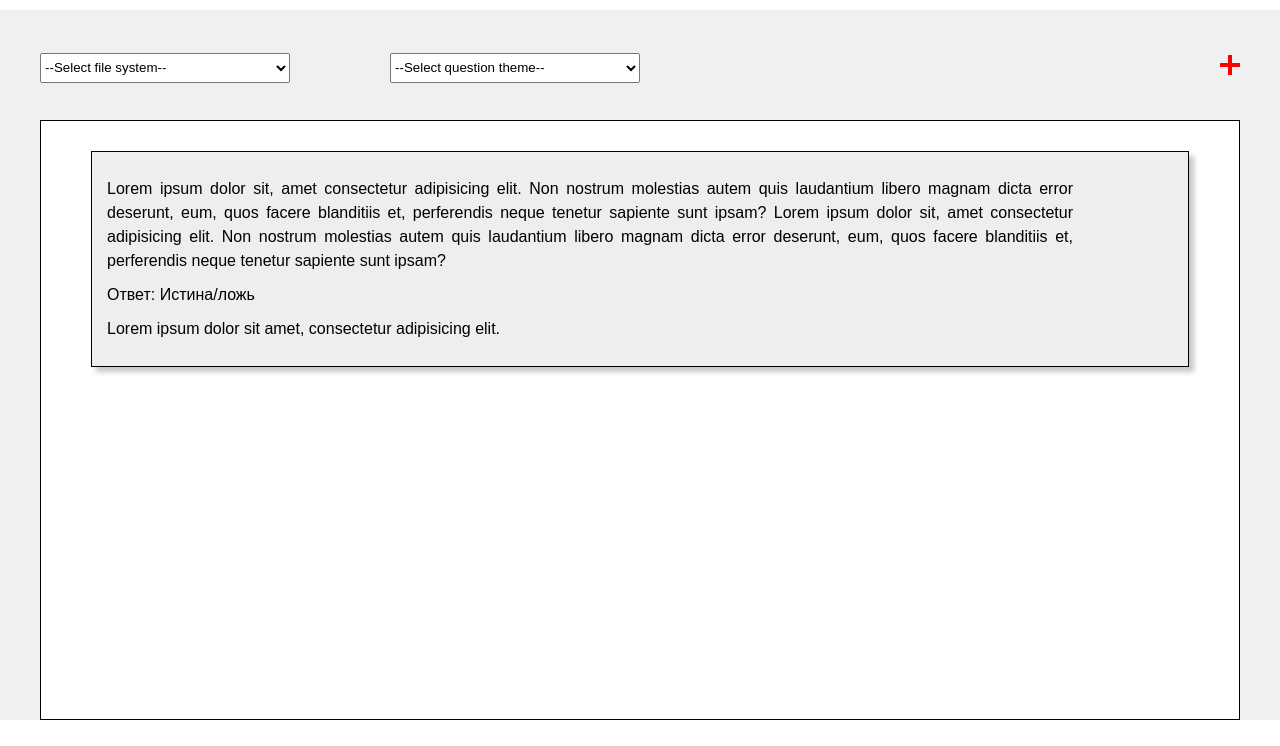
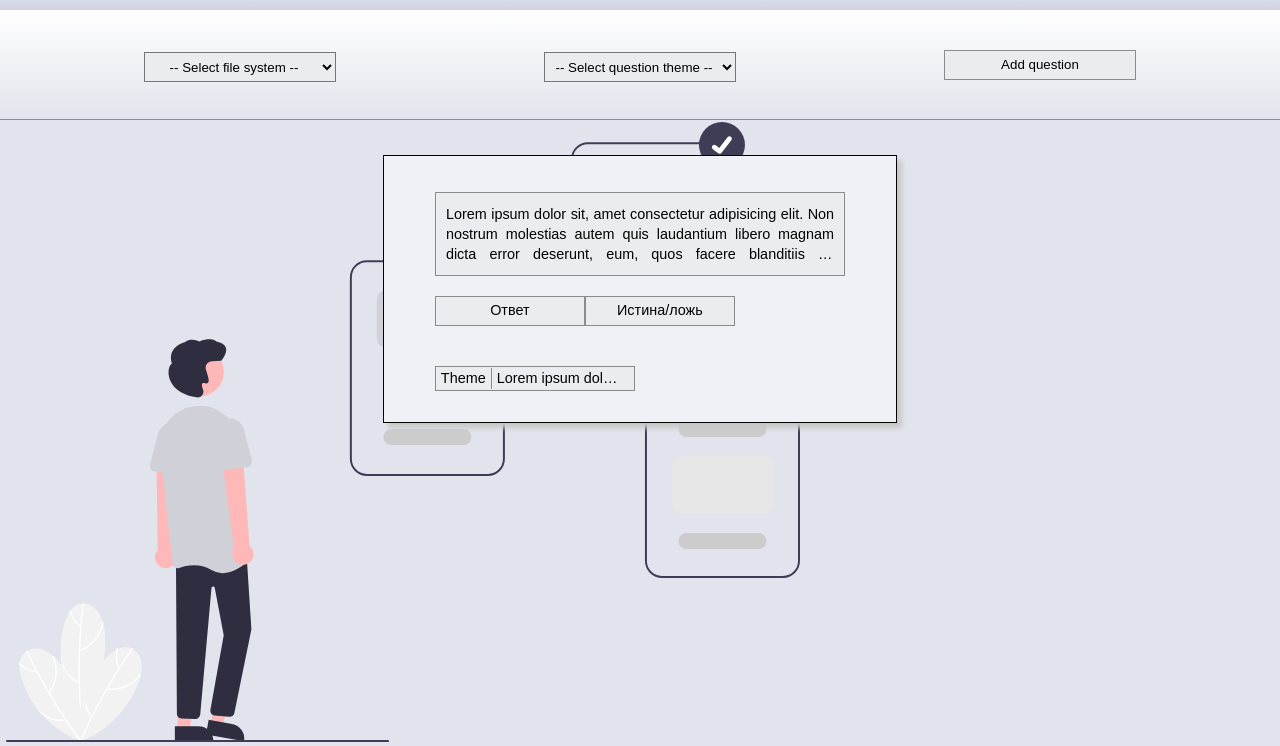
Before and after one commit to AKhramova/DevEducation_project1, a website built with webpack: page src/questions.html in a window 1280 px wide. Shown: the part 54-800 px from the top of the page. Built offline with nearby package versions, Linux system fonts and the light colour scheme.

Commit message:
question page with BEM, SCSS, modal window (delete question)

```diff
--- a/src/questions.html
+++ b/src/questions.html
@@ -22,50 +22,64 @@
         </div>
         </div>
     </header>
-    <div class="questions">
-        <div class="container">
-            <div class="questions__top-bar">
-                <div class="bar__panel panel">
-                    <div class="panel__group dropdown">
+
+    <div class="questions__panel">
+        <div class="dropdown">
             <select name="file-system" id="file-system" class="dropdown__file-system">
-                            <option value="">--Select file system--</option>
+                <option value="">-- Select file system --</option>
                 <option value="CSV">CSV</option>
                 <option value="JSON">JSON</option>
                 <option value="XML">XML</option>
                 <option value="YAML">YAML</option>
             </select>
             <select name="questions-theme" id="questions-theme" class="dropdown__theme">
-                            <option value="">--Select question theme--</option>
+                <option value="">-- Select question theme --</option>
                 <option value="theme_1">Theme 1</option>
                 <option value="theme_2">Theme 2</option>
                 <option value="theme_3">Theme 3</option>
                 <option value="theme_4">Theme 4</option>
                 <option value="theme_5">Theme 5</option>
             </select>
-                    </div>
-                    <button id="new-question" class="panel_new-question-button"></button>
+            <button id="new-question" class="dropdown__button questions__button">Add question</button>
         </div>
     </div>
+
+    <div class="questions">
+        <div class="container">
+            <img src="/img/6.svg" alt="man" class="background">
             <div class="question-list">
                 <div class="question-list__container questions-container">
                     <!-- <p class="question-list__message">
                         There are no questions
                     </p> -->
-                    <div class="question question__container">
-                        <div class="question__text question__container">
-                            Lorem ipsum dolor sit, amet consectetur adipisicing elit. Non nostrum molestias autem quis laudantium libero magnam dicta error deserunt, eum, quos facere blanditiis et, perferendis neque tenetur sapiente sunt ipsam?
+                    <!-- QUESTION -->
+                    <div class="question">
+                        <div class="question__text" title="Lorem ipsum dolor sit, amet consectetur adipisicing elit. Non nostrum molestias autem quis laudantium libero magnam dicta error deserunt, eum, quos facere blanditiis et, perferendis neque tenetur sapiente sunt ipsam?">
+                            <div class="question__text-box">
                                 Lorem ipsum dolor sit, amet consectetur adipisicing elit. Non nostrum molestias autem quis laudantium libero magnam dicta error deserunt, eum, quos facere blanditiis et, perferendis neque tenetur sapiente sunt ipsam?
                             </div>
-                        <div class="question__answer question__container">
-                            <span class="question__answer_answer-key">Ответ:
-                                <span class="question__answer_answer-value">Истина/ложь</span>
-                            </span>
                         </div>
-                        <div class="question__theme question__container">
-                            <div class="question__theme_text">Lorem ipsum dolor sit amet, consectetur adipisicing elit. </div>
+                        <div class="question__answer">
+                            <div class="question__answer-key">Ответ</div>
+                            <div class="question__answer-value">Истина/ложь</div>
                         </div>
                         <button id="delete-message" class="question__button"></button>
+                        <div class="question__theme">
+                            <div class="question__theme-key">Theme</div>
+                            <div class="question__theme-value" title="Lorem ipsum dolor sit amet, consectetur adipisicing elit.">Lorem ipsum dolor sit amet, consectetur adipisicing elit.</div>
                         </div>
+                    </div>
+
+
+
+
+
+
+
+
+
+
+
                 </div>
             </div>
         </div>
--- a/src/questions.js
+++ b/src/questions.js
@@ -10,7 +10,7 @@ window.addEventListener('DOMContentLoaded', () => {
   deleteMessageBtn.addEventListener('click', deleteQuestions);
   cancelBtn.addEventListener('click', closePopUp);
   closeBtn.addEventListener('click', closePopUp);
-
+  popup.addEventListener('click', closePopUp);
 
   function deleteQuestions() {
       popup.classList.remove('hidden');
--- a/src/styles/general.scss
+++ b/src/styles/general.scss
@@ -4,3 +4,7 @@
   box-sizing: border-box;
   font-family: sans-serif;
 }
+
+body {
+  min-height: 100vh;
+}
--- a/src/styles/questions.scss
+++ b/src/styles/questions.scss
@@ -1,10 +1,9 @@
-/* GENERAL CONFIG */
-* {
-    padding: 0;
-    margin: 0;
-    box-sizing: border-box;
-    font-family: sans-serif;
-}
+$body-color: #E2E4ED;
+$input-color: #EBECF0;
+$button-color: #d2d4dd;
+$question-color: #F0F1F6;
+$border-color: #8b8b8b;
+
 button:focus {
     outline: none;
 }
@@ -14,87 +13,76 @@ select:focus {
 .hidden {
     display: none;
 }
-.header {
-    height: 64px;
-}
 .container {
     width: 100%;
     padding: 0 40px;
 }
-/* QUESTIONS PAGE */
+.background {
+    position: fixed;
+    bottom: .5%;
+    left: .5%;
+}
+/* HEADER */
+.header {
+    height: 64px;
+    background: linear-gradient(to bottom, #fff, #CFD3E3);
+}
+/* PANEL */
 .questions {
-    // padding-top: 100px;
-    background: rgb(240, 240, 240);
+    min-height: calc(100vh - 174px);
+    background: $body-color;
 
-    &questions__top-bar {
-        height: 100px;
+    &__panel {
+        width: 100%;
+        height: 110px;
+        padding: 0 40px;
         display: flex;
         justify-content: space-between;
         align-items: center;
+        border-bottom: 1px solid $border-color;
+        background: linear-gradient(to bottom, #fff, $body-color);
     }
-}
-.panel {
-    width: 100%;
-    height: 110px;
-    display: flex;
-    justify-content: space-between;
-    align-items: center;
-    margin: 0 auto;
-    &_new-question-button {
+    &__button {
         position: relative;
-        width: 20px;
-        height: 20px;
-        background: none;
-        border: none;
+        width: 16%;
+        height: 30px;
+        background: $button-color;
+        border: 1px solid $border-color;
         transition: .3s ease;
         cursor: pointer;
-        &::before {
-            content: '';
-            width: 100%;
-            height: 4px;
-            position: absolute;
-            top: 50%;
-            left: 0;
-            margin-top: -2px;
-            background: red;
-        }
-        &::after {
-            content: '';
-            width: 4px;
-            height: 100%;
-            position: absolute;
-            top: 0;
-            left: 50%;
-            margin-left: -2px;
-            background: red;
-        }
+
         &:hover {
-            transform: rotate(360deg);
+            background-color: #fff;
         }
     }
 }
 .dropdown {
-    width: 600px;
+    width: 100%;
     height: 50px;
     position: relative;
     display: flex;
-    justify-content: space-between;
+    justify-content: space-around;
     align-items: center;
     &__file-system,
-    &__theme {
-        width: 250px;
+    &__theme,
+    &__button {
+        width: 16%;
         height: 30px;
+        background: $input-color;
+        text-align: center;
     }
 }
-/* QUESTION'S FIELD  */
+/* QUESTION LIST */
 .question-list {
     position: relative;
-    border: 1px solid black;
     width: auto;
     min-height: calc(100vh - 200px);
-    background: rgb(255, 255, 255);
     &__container {
-        margin: 30px 50px;
+        padding: 15px;
+        display: flex;
+        flex-direction: column;
+        align-items: center;
+
     }
     &__message {
         position: absolute;
@@ -103,64 +91,107 @@ select:focus {
         transform: translate(-50%, -50%);
         text-align: center;
         font-size: 30px;
-        color: lightgray;
+        color: #000;
     }
 }
-/* QUESTIN ITEM */
+
+/* QUESTION */
+
 .question {
     margin: 20px 0;
-    width: 100%;
-    min-height: 200px;
+    width: 44%;
+    min-height: 268px;
     overflow: hidden;
     position: relative;
     border: 1px solid black;
-    padding: 15px;
     line-height: 1.5;
-    background: rgb(238, 238, 238);
+    background: $question-color;
     box-shadow: 5px 5px 5px rgb(200, 200, 200);
+    font-size: .9em;
+
     &__text {
-        width: calc(100% - 100px);
+        display: flex;
+        align-items: center;
+        width: 80%;
+        height: 84px;
+        margin: 36px auto 0;
+        border: 1px solid $border-color;
+        padding: 10px;
+        text-align: justify;
+        background: $input-color;
+        &:hover {
+            text-overflow: inherit;
+            white-space: inherit;
+        }
     }
+
+    &__text-box {
+        display: -webkit-box;
+        -webkit-line-clamp: 3;
+        -webkit-box-orient: vertical;
+        max-height: 60px;
+        line-height: 20px;
+        text-overflow: ellipsis;
+        overflow: hidden;
+    }
+
     &:hover  .question__button {
         opacity: 1;
     }
-    &__container {
-        margin: 10px 0;
-        text-align: justify;
-    }
+
     &__button {
         position: absolute;
-        top: 50%;
-        right: 5%;
-        width: 20px;
-        height: 20px;
-        background: none;
-        border: none;
-        cursor: pointer;
-        transform: translate(0, -50%) rotate(45deg);
-        opacity: 0;
-        &::before {
-            content: '';
-            width: 100%;
-            height: 4px;
-            position: absolute;
-            top: 50%;
-            left: 0;
-            margin-top: -2px;
-            background: red;
+    top: 47%;
+    right: 41px;
+    width: 67px;
+    height: 65px;
+    border: none;
+    cursor: pointer;
+    background: url(/src/img/7.png) no-repeat;
+    opacity: 0;
+    transform: scale(0.5);
+    }
+    &__answer {
+        display: flex;
+        flex-direction: row;
+        height: 30px;
+        margin: 20px 10% 0;
+        /* почему себя так ведет падинг? бордер внутри паддинга */
+        // padding: 5px;
+        text-align: center;
+        &-key,
+        &-value {
+            padding: 3px 0 0;
+            width: 150px;
+            border: 1px solid $border-color;
+            background: $input-color;
+
         }
-        &::after {
-            content: '';
-            width: 4px;
-            height: 100%;
-            position: absolute;
-            top: 0;
-            left: 50%;
-            margin-left: -2px;
-            background: red;
+    }
+    &__theme {
+        display: flex;
+        flex-direction: row;
+        align-items: center;
+        width: 200px;
+        height: 25px;
+        margin: 40px 10% 0;
+        border: 1px solid $border-color;
+        background: $input-color;
+        padding: 0 5px;
+        &-key {
+            padding-right: 5px;
+        }
+        &-value {
+            padding: 0 5px;
+            width: 250px;
+            border-left: 1px solid $border-color;
+            white-space: nowrap;
+            text-overflow: ellipsis;
+            overflow: hidden;
         }
     }
 }
+/* POPUP */
 .popup {
     position: fixed;
     width: 100%;
@@ -189,7 +220,7 @@ select:focus {
         height: 200px;
         border: 1px solid black;
 
-        background: white;
+        background: $input-color;
         z-index: 10000001;
     }
     &__text {
@@ -215,7 +246,7 @@ select:focus {
         transition: .3s ease;
         cursor: pointer;
         transform: translate(0, -50%) rotate(45deg);
-        background: #fff;
+        background: $question-color;
         &::before {
             content: '';
             width: 100%;
@@ -242,5 +273,12 @@ select:focus {
         width: 100px;
         height: 30px;
         text-align: center;
+        background: $button-color;
+        transition: .3s ease;
+
+        &:hover,
+        &:hover {
+            background: #fff;
+        }
     }
 }
```
Also changed, not shown: src/img/7.png (added), src/styles/general.css, src/styles/questions.css, src/styles/styles.css, 3 other files. Lines whose indentation alone changed are shown as unchanged.
